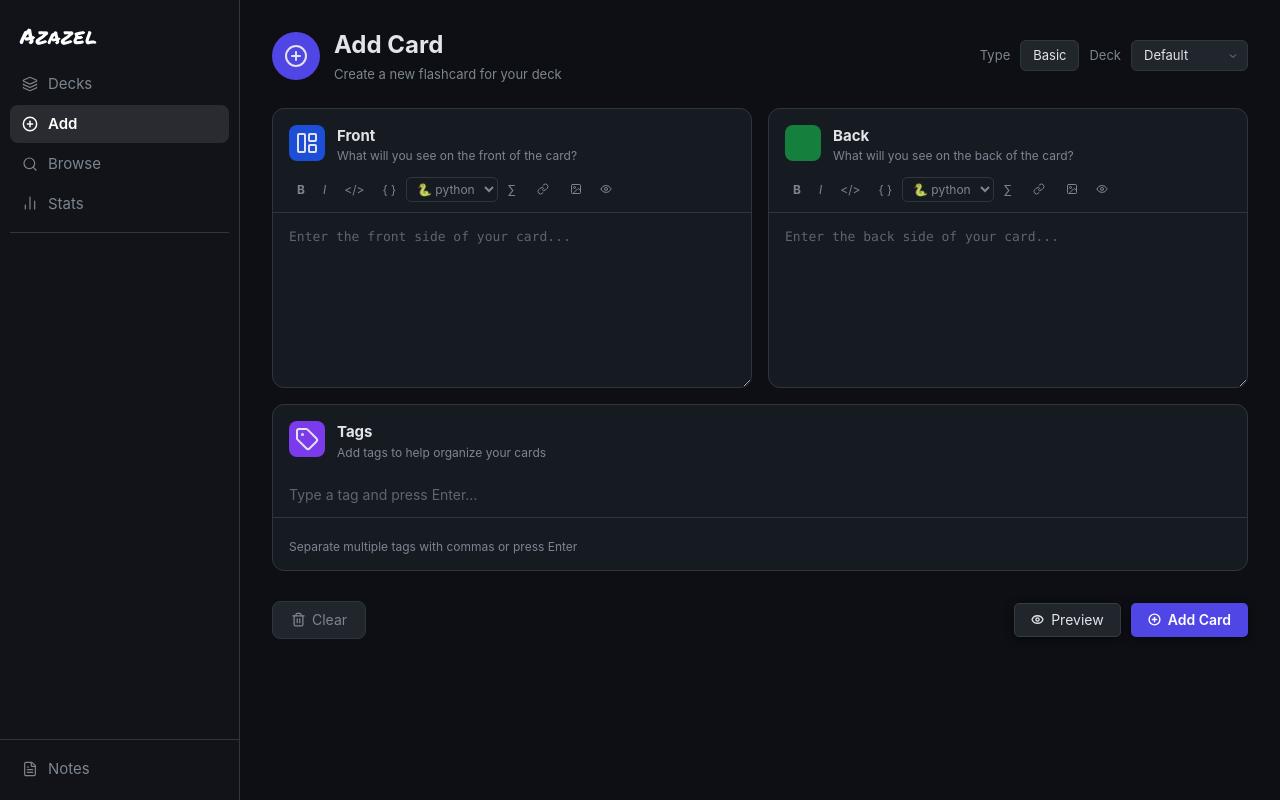
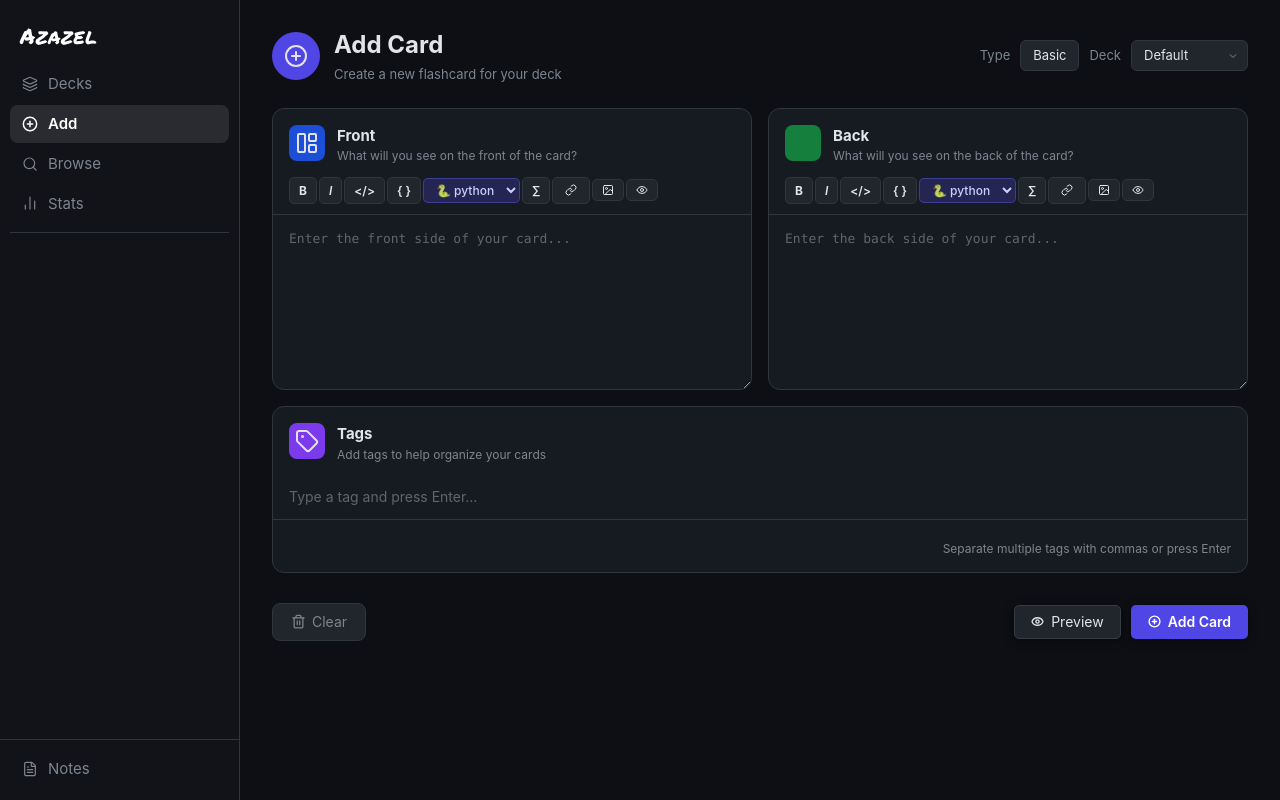
Before and after one commit to Nishanth-Siraj/my-notes-app, a FastAPI app: page /quiz/add in a window 1280 px wide. Run offline with FastAPI, Linux system fonts and the light colour scheme; data comes from the database, SQL or seed files in the repository; data that the repository does not hold is empty; some libraries are stand-ins or nearby versions.

Commit message:
Add Card: styled language pill, cleaner toolbar buttons, hint text right-aligned
Co-Authored-By: Claude Sonnet 4.6 <noreply@anthropic.com>

```diff
--- a/notes_app/static/anki.css
+++ b/notes_app/static/anki.css
@@ -306,18 +306,20 @@ hr#answer-sep, .qa.boxed hr { border: 0; border-top: 1px solid var(--border); ma
   padding: 0 16px 10px; border-bottom: 1px solid var(--border);
 }
 .ac-tbtn {
-  background: none; border: 1px solid transparent; border-radius: 5px;
-  color: var(--fg-subtle); font: inherit; font-size: 12px;
-  padding: 3px 7px; cursor: pointer; display: inline-flex; align-items: center;
-  transition: background .1s, color .1s;
+  background: var(--frame); border: 1px solid var(--border); border-radius: 5px;
+  color: var(--fg); font: inherit; font-size: 12px; font-weight: 600;
+  padding: 4px 9px; cursor: pointer; display: inline-flex; align-items: center;
+  transition: background .1s, border-color .1s;
 }
-.ac-tbtn:hover { background: var(--frame); color: var(--fg); border-color: var(--border); }
+.ac-tbtn:hover { background: var(--btn-bg-hover); border-color: var(--fg-subtle); }
 .ac-tbtn.active { background: var(--btn-primary); color: #fff; border-color: transparent; }
 .ac-lang {
-  font: inherit; font-size: 12px; color: var(--fg-subtle); background: none;
-  border: 1px solid var(--border); border-radius: 5px; padding: 3px 6px; cursor: pointer;
+  font: inherit; font-size: 12px; color: #c7d2fe;
+  background: rgba(79,70,229,.25); border: 1px solid rgba(99,102,241,.4);
+  border-radius: 5px; padding: 3px 8px; cursor: pointer; font-weight: 500;
 }
 .ac-lang:focus { outline: 1px solid var(--btn-primary); }
+.ac-lang:hover { background: rgba(79,70,229,.4); }
 
 /* textarea */
 .ac-card textarea {
@@ -348,7 +350,7 @@ hr#answer-sep, .qa.boxed hr { border: 0; border-top: 1px solid var(--border); ma
   line-height: 1; padding: 0 2px; display: flex; align-items: center;
 }
 .ac-chip button:hover { color: var(--fg); }
-.ac-tags-hint { padding: 4px 16px 14px; font-size: 12px; color: var(--fg-subtle); margin: 0; }
+.ac-tags-hint { padding: 4px 16px 14px; font-size: 12px; color: var(--fg-subtle); margin: 0; text-align: right; }
 
 /* bottom action bar */
 .ac-actions {
```
